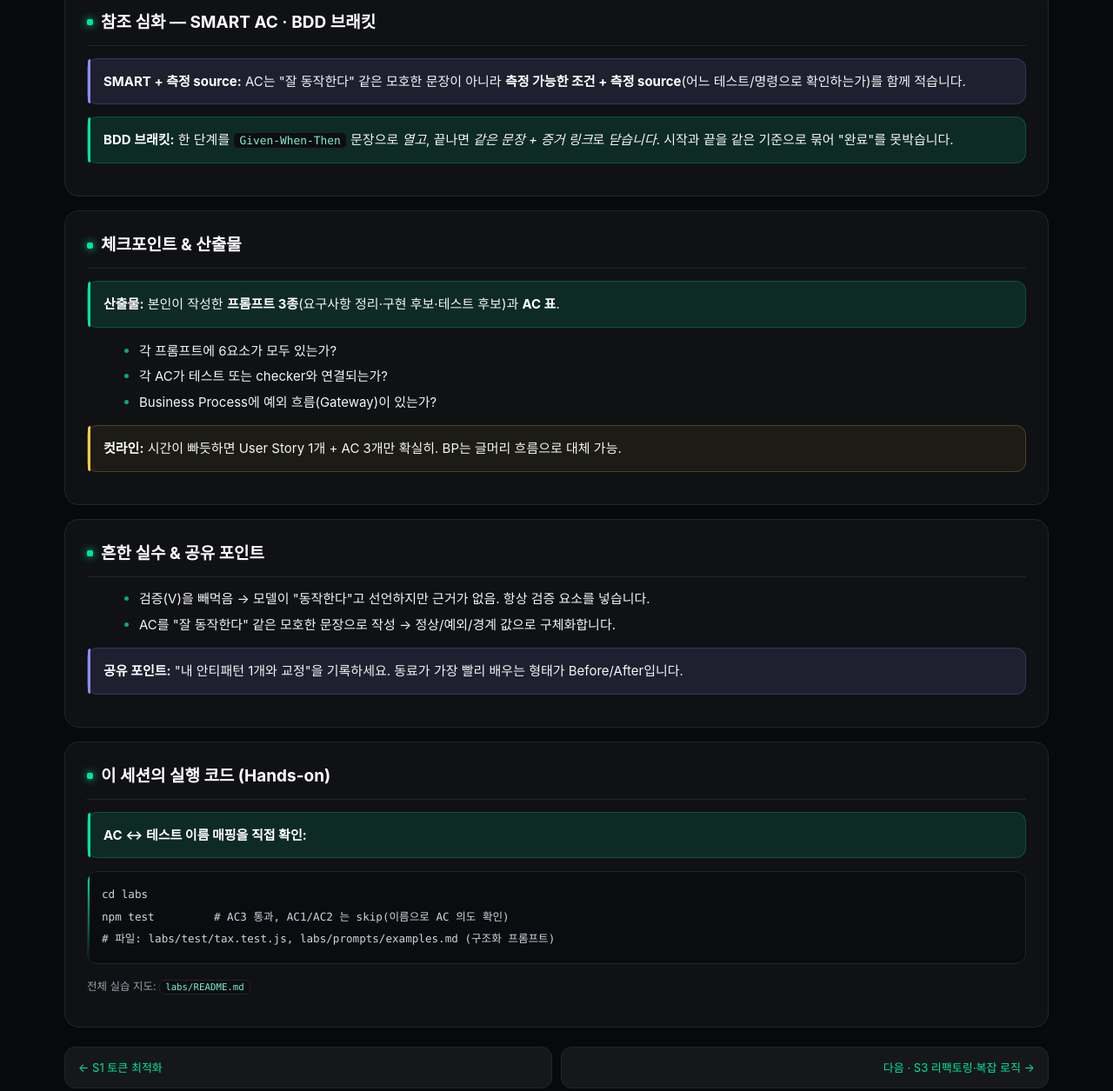
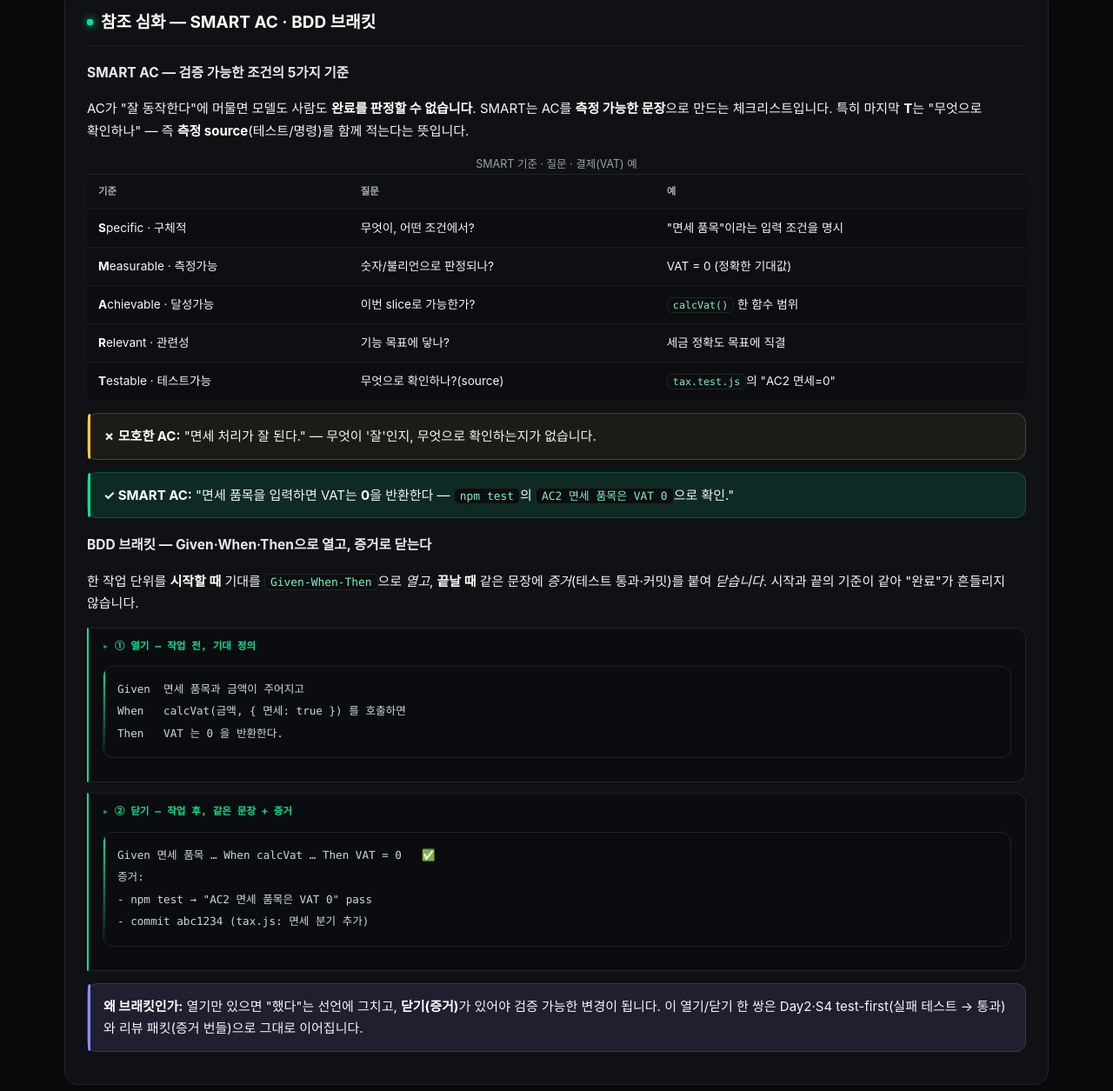
Before and after one commit to ijhan-biz/ghcp-sessions, a plain HTML site: page docs/d1-s2.html in a window 1280 px wide. Shown: the part 2862-4117 px from the top of the page at 87% size. Drawn offline with Linux system fonts and the light colour scheme.

Commit message:
docs(course): d1-s2 '참조 심화 — SMART AC · BDD 브래킷'에 이론+예시 확충
SMART AC: 5기준(S/M/A/R/T) 표 + 질문 + VAT 예 + 모호/SMART Before·After 콜아웃.
BDD 브래킷: Given-When-Then 열기/닫기 2단계 예시(면세=0) + 증거(테스트·커밋) + Day2 연결.

```diff
--- a/docs/d1-s2.html
+++ b/docs/d1-s2.html
@@ -98,8 +98,35 @@
 
 <section class="section">
   <h2>참조 심화 — SMART AC · BDD 브래킷</h2>
-  <div class="callout note"><strong>SMART + 측정 source:</strong> AC는 "잘 동작한다" 같은 모호한 문장이 아니라 <strong>측정 가능한 조건 + 측정 source</strong>(어느 테스트/명령으로 확인하는가)를 함께 적습니다.</div>
-  <div class="callout ok"><strong>BDD 브래킷:</strong> 한 단계를 <code>Given-When-Then</code> 문장으로 <em>열고</em>, 끝나면 <em>같은 문장 + 증거 링크</em>로 <em>닫습니다</em>. 시작과 끝을 같은 기준으로 묶어 "완료"를 못박습니다.</div>
+
+  <h3>SMART AC — 검증 가능한 조건의 5가지 기준</h3>
+  <p>AC가 "잘 동작한다"에 머물면 모델도 사람도 <strong>완료를 판정할 수 없습니다</strong>. SMART는 AC를 <strong>측정 가능한 문장</strong>으로 만드는 체크리스트입니다. 특히 마지막 <strong>T</strong>는 "무엇으로 확인하나" — 즉 <strong>측정 source</strong>(테스트/명령)를 함께 적는다는 뜻입니다.</p>
+  <table>
+    <caption class="small">SMART 기준 · 질문 · 결제(VAT) 예</caption>
+    <thead><tr><th>기준</th><th>질문</th><th>예</th></tr></thead>
+    <tbody>
+      <tr><td><strong>S</strong>pecific · 구체적</td><td>무엇이, 어떤 조건에서?</td><td>"면세 품목"이라는 입력 조건을 명시</td></tr>
+      <tr><td><strong>M</strong>easurable · 측정가능</td><td>숫자/불리언으로 판정되나?</td><td>VAT = 0 (정확한 기대값)</td></tr>
+      <tr><td><strong>A</strong>chievable · 달성가능</td><td>이번 slice로 가능한가?</td><td><code>calcVat()</code> 한 함수 범위</td></tr>
+      <tr><td><strong>R</strong>elevant · 관련성</td><td>기능 목표에 닿나?</td><td>세금 정확도 목표에 직결</td></tr>
+      <tr><td><strong>T</strong>estable · 테스트가능</td><td>무엇으로 확인하나?(source)</td><td><code>tax.test.js</code>의 "AC2 면세=0"</td></tr>
+    </tbody>
+  </table>
+  <div class="callout warn"><strong>✗ 모호한 AC:</strong> "면세 처리가 잘 된다." — 무엇이 '잘'인지, 무엇으로 확인하는지가 없습니다.</div>
+  <div class="callout ok"><strong>✓ SMART AC:</strong> "면세 품목을 입력하면 VAT는 <strong>0</strong>을 반환한다 — <code>npm test</code>의 <code>AC2 면세 품목은 VAT 0</code>으로 확인."</div>
+
+  <h3>BDD 브래킷 — Given·When·Then으로 열고, 증거로 닫는다</h3>
+  <p>한 작업 단위를 <strong>시작할 때</strong> 기대를 <code>Given-When-Then</code>으로 <em>열고</em>, <strong>끝날 때</strong> 같은 문장에 <em>증거</em>(테스트 통과·커밋)를 붙여 <em>닫습니다</em>. 시작과 끝의 기준이 같아 "완료"가 흔들리지 않습니다.</p>
+  <div class="step"><div class="label">① 열기 — 작업 전, 기대 정의</div>
+<pre><code>Given  면세 품목과 금액이 주어지고
+When   calcVat(금액, { 면세: true }) 를 호출하면
+Then   VAT 는 0 을 반환한다.</code></pre></div>
+  <div class="step"><div class="label">② 닫기 — 작업 후, 같은 문장 + 증거</div>
+<pre><code>Given 면세 품목 … When calcVat … Then VAT = 0   ✅
+증거:
+- npm test → "AC2 면세 품목은 VAT 0" pass
+- commit abc1234 (tax.js: 면세 분기 추가)</code></pre></div>
+  <div class="callout note"><strong>왜 브래킷인가:</strong> 열기만 있으면 "했다"는 선언에 그치고, <strong>닫기(증거)</strong>가 있어야 검증 가능한 변경이 됩니다. 이 열기/닫기 한 쌍은 Day2·S4 test-first(실패 테스트 → 통과)와 리뷰 패킷(증거 번들)으로 그대로 이어집니다.</div>
 </section>
 
 <section class="section">
```
